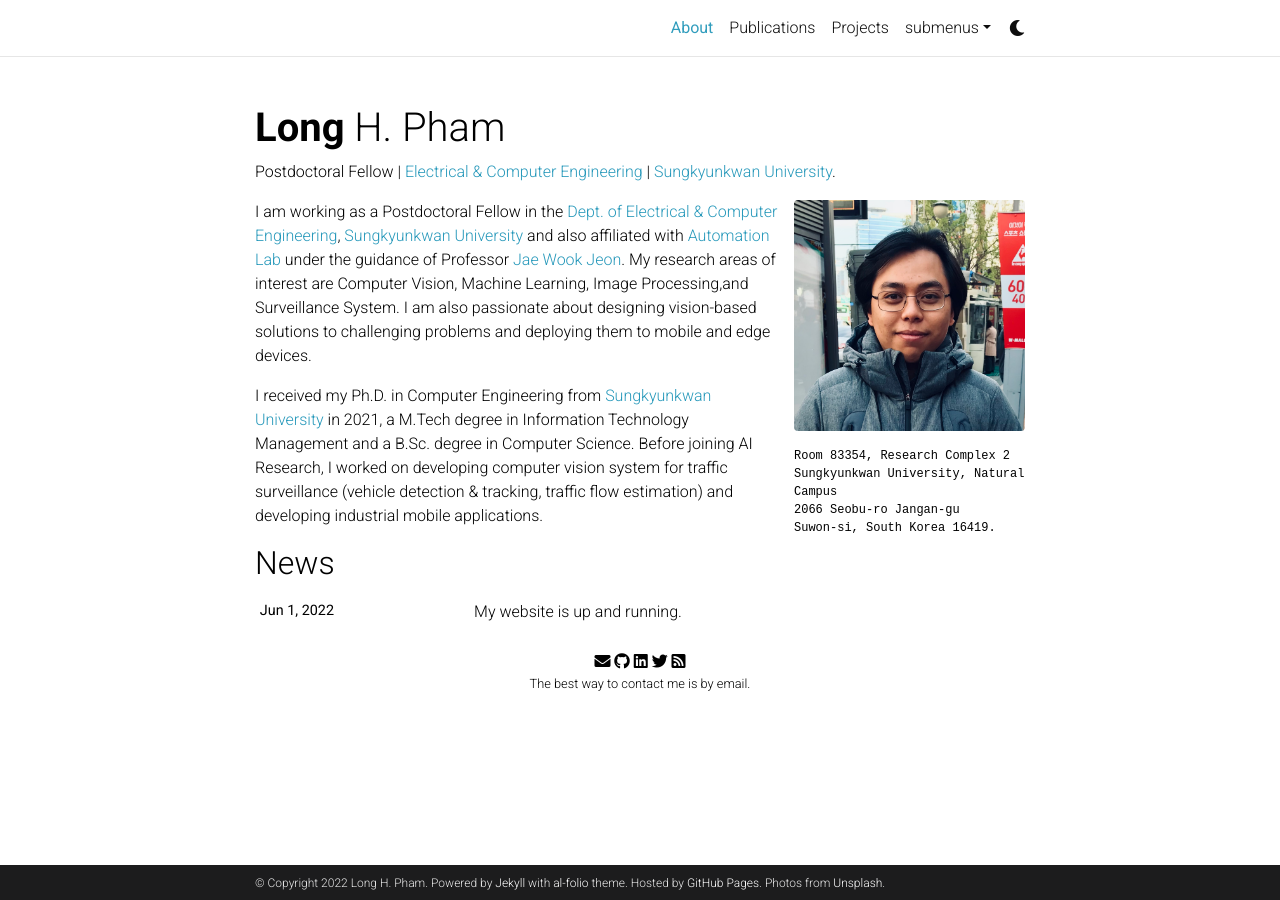
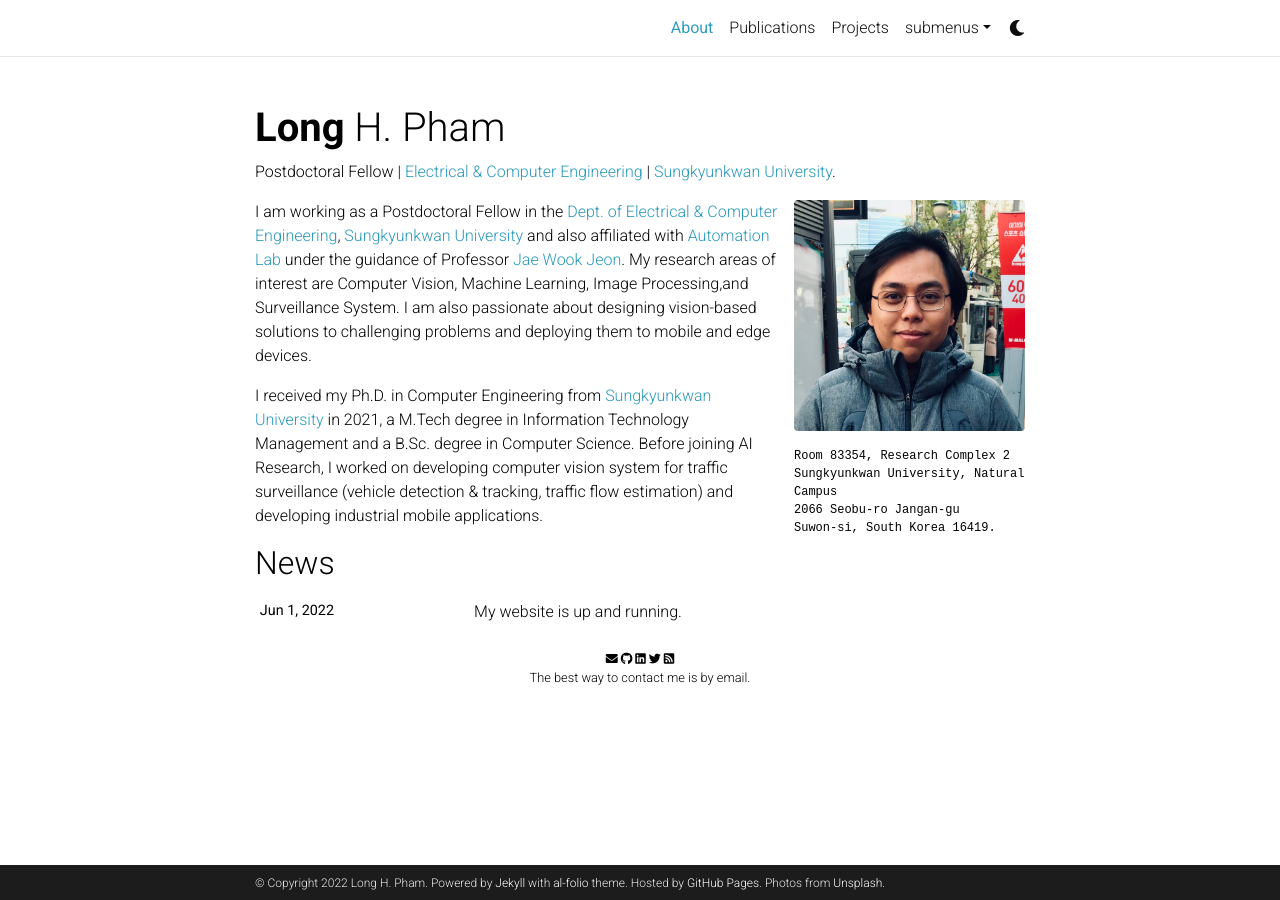
Before and after one commit to phlong3105/phlong3105.github.io, a Jekyll site: the page built from _pages/about.md, in a window 1280 px wide. Built offline with Jekyll 4.4.1, drawn with Linux system fonts in a browser that asks for light colours; comment, search, counter and statistics services are not loaded; a style sheet for code colours, icons or effects is not loaded.

Commit message:
First commit

```diff
--- a/_sass/_base.scss
+++ b/_sass/_base.scss
@@ -240,7 +240,7 @@ blockquote {
 .social {
   text-align: center;
   .contact-icons {
-    font-size: 1rem;
+    font-size: 0.75rem;
     a {
       i::before {
         color: var(--global-text-color);
```
